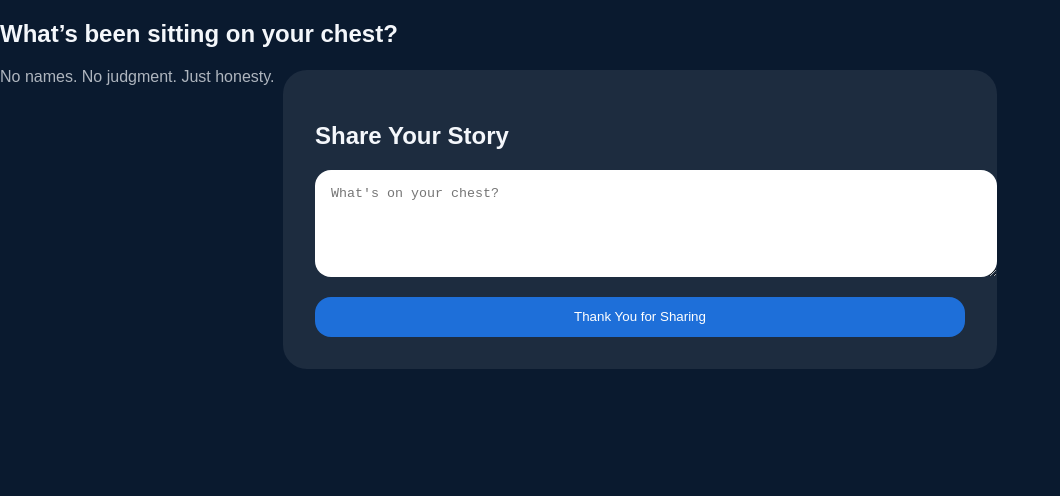
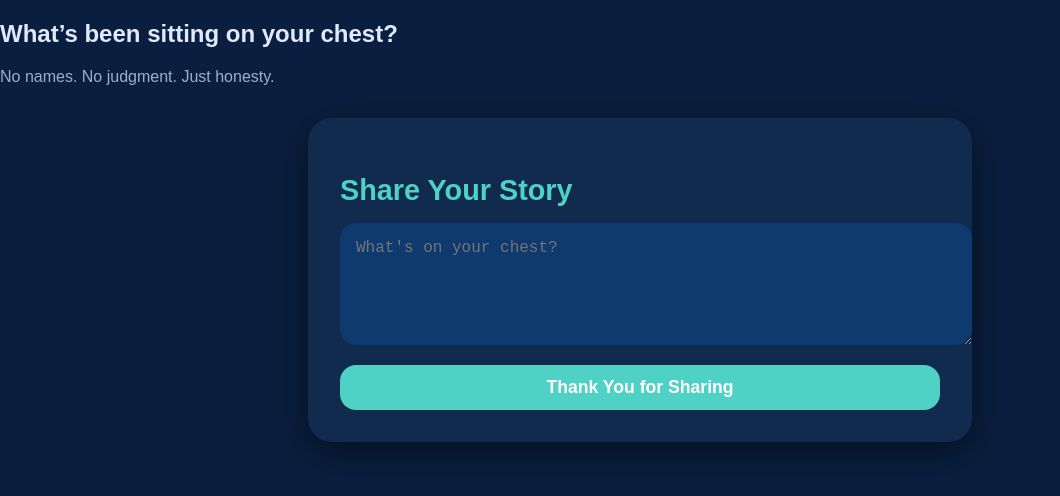
Before and after one commit to phantom787/anonymous-chest, a React (Vite) app in the folder client/: page /submit in a window 1280 px wide. Shown: the top 496 px of the page, without its empty margins (0-1060 px from the left). Built offline with nearby package versions, Linux system fonts and the light colour scheme.

Commit message:
Update index.css

```diff
--- a/client/src/index.css
+++ b/client/src/index.css
@@ -1,96 +1,161 @@
-button {
-  transition: transform 0.15s ease, opacity 0.15s ease;
-}
-
-button:active {
-  transform: scale(0.96);
-  opacity: 0.85;
-}
-
-.hero-cta {
-  margin-top: 1.5rem;
-  padding: 0.9rem 2rem;
-  border-radius: 2rem;
-  border: none;
-  background: white;
-  color: #0a1a2f;
-  font-weight: 700;
-  cursor: pointer;
-}
-
+/* Global Styles */
 :root {
-  --bg: #0a1a2f;
-  --card: rgba(255,255,255,0.08);
-  --text: #f4f7fb;
-  --muted: #cfd9e6;
-  --accent: #1e6fd9;
+  --bg-color: #0a1f3f;        /* Dark blue background */
+  --card-bg: #112b4f;         /* Slightly lighter card */
+  --text-color: #e0eaff;      /* Light text */
+  --accent-color: #4fd1c5;    /* Mint / cyan accent */
+  --button-bg: #4fd1c5;
+  --button-hover: #38b2ac;
 }
 
 [data-theme="light"] {
-  --bg: #f4f7fb;
-  --card: #ffffff;
-  --text: #0a1a2f;
-  --muted: #445;
+  --bg-color: #f0f4f8;
+  --card-bg: #ffffff;
+  --text-color: #0a1f3f;
+  --accent-color: #1e6fd9;
+  --button-bg: #1e6fd9;
+  --button-hover: #1452a0;
 }
 
 body {
   margin: 0;
   font-family: 'Poppins', sans-serif;
-  background: var(--bg);
-  color: var(--text);
+  background: var(--bg-color);
+  color: var(--text-color);
+  overflow-x: hidden;
+  transition: background 0.3s, color 0.3s;
 }
 
+/* Hero Section */
 .hero {
   text-align: center;
-  padding: 4rem 1.5rem;
+  padding: 6rem 1.5rem 3rem;
 }
 
 .hero h1 {
   font-size: 3rem;
+  font-weight: 800;
+  margin-bottom: 1rem;
+  color: var(--accent-color);
 }
 
+.hero p {
+  font-size: 1.2rem;
+  max-width: 700px;
+  margin: 0 auto;
+  line-height: 1.6;
+}
+
+/* Story Form */
 .story-form {
-  background: var(--card);
-  max-width: 650px;
-  margin: -2rem auto 2rem;
+  background: var(--card-bg);
+  color: var(--text-color);
+  max-width: 600px;
+  margin: 2rem auto;
   padding: 2rem;
   border-radius: 1.5rem;
+  box-shadow: 0 10px 40px rgba(0,0,0,0.5);
+}
+
+.story-form h2 {
+  font-size: 1.8rem;
+  margin-bottom: 1rem;
+  color: var(--accent-color);
 }
 
 .story-form textarea {
   width: 100%;
   padding: 1rem;
+  margin-bottom: 1rem;
   border-radius: 1rem;
   border: none;
+  font-size: 1rem;
+  background: #0f3a70;
+  color: var(--text-color);
+  resize: vertical;
 }
 
 .story-form button {
   width: 100%;
-  margin-top: 1rem;
-  background: var(--accent);
+  background: var(--button-bg);
+  color: white;
   border: none;
-  color: white;
-  padding: 0.8rem;
+  padding: 0.75rem;
   border-radius: 1rem;
+  font-size: 1.1rem;
+  font-weight: 600;
   cursor: pointer;
+  transition: all 0.3s ease;
 }
 
+.story-form button:hover {
+  background: var(--button-hover);
+}
+
+/* Stories Feed */
 .stories-feed {
-  max-width: 900px;
-  margin: auto;
-  padding: 1rem;
+  max-width: 800px;
+  margin: 2rem auto 4rem;
   display: grid;
+  grid-template-columns: 1fr;
   gap: 1.5rem;
+  padding: 0 1rem;
 }
 
 .story-card {
-  background: rgba(255,255,255,0.1);
-  border-left: 4px solid var(--accent);
-  padding: 1.6rem;
-  border-radius: 1.2rem;
-  transition: all 0.25s ease;
+  background: var(--card-bg);
+  padding: 1.5rem 2rem;
+  border-radius: 1.5rem;
+  box-shadow: 0 5px 20px rgba(0,0,0,0.5);
+  transition: transform 0.2s, box-shadow 0.2s;
 }
 
 .story-card:hover {
-  transform: translateY(-4px);
+  transform: translateY(-3px);
+  box-shadow: 0 10px 25px rgba(0,0,0,0.4);
 }
+
+.story-card p {
+  font-size: 1rem;
+  line-height: 1.5;
+  color: var(--text-color);
+}
+
+.story-card button {
+  cursor: pointer;
+  border: none;
+  background: none;
+  font-weight: 600;
+  margin-top: 0.5rem;
+  transition: transform 0.2s, color 0.2s;
+}
+
+.story-card button:active {
+  transform: scale(1.2);
+}
+
+.story-card button.helped {
+  color: var(--accent-color);
+}
+
+.story-card button.delete {
+  color: #ff4b5c;
+  margin-left: 1rem;
+}
+
+/* Responsive */
+@media (max-width: 600px) {
+  .hero h1 {
+    font-size: 2.2rem;
+  }
+  .hero p {
+    font-size: 1rem;
+  }
+  .story-form {
+    margin: 1.5rem 1rem;
+    padding: 1rem;
+  }
+  .story-form h2 {
+    font-size: 1.5rem;
+  }
+}
```
